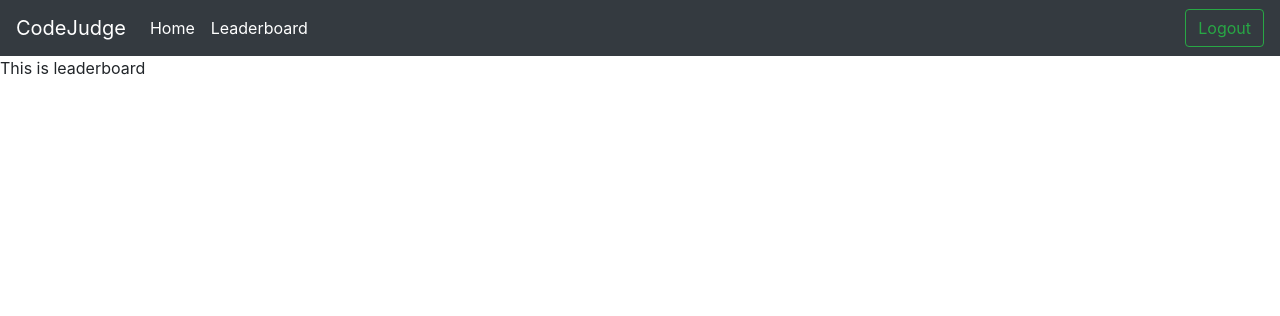
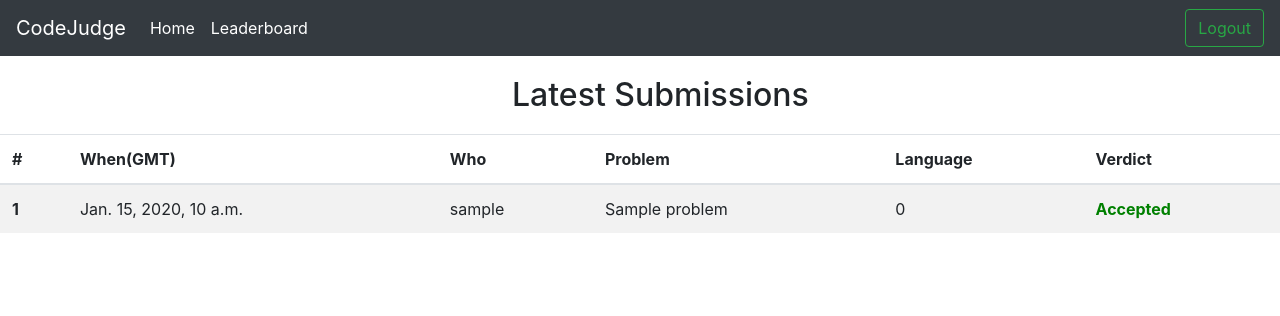
Before and after one commit to Vinamra-15/The-OJ, a Django app: page /leaderboard in a window 1280 px wide. Shown: the top 316 px of the page. Run offline with Django 4.2, Linux system fonts and the light colour scheme; a user stored in the database is signed in; tables that the repository leaves empty hold one stand-in row (values such as "Sample post").

Commit message:
updated leaderboard

```diff
--- a/codejudge/leaderboard/views.py
+++ b/codejudge/leaderboard/views.py
@@ -1,5 +1,7 @@
+import imp
 from django.shortcuts import render, redirect
 from django.contrib.auth import authenticate, login, logout
+from .models import Submission
 
 
 
@@ -7,4 +9,9 @@ from django.contrib.auth import authenticate, login, logout
 def leaderboard(request):
     if request.user.is_anonymous:
         return redirect("/login")
-    return render(request,'leaderboard.html')
+
+    submissions = Submission.objects.all().order_by('-submission_time')
+    context = {
+        'submissions':submissions
+    }
+    return render(request,'leaderboard.html',context)
--- a/codejudge/problem/views.py
+++ b/codejudge/problem/views.py
@@ -57,6 +57,7 @@ def problem(request,prob_id):
         # saving submissions to db if accepted
         if(filecmp.cmp(outputTestCasesFileName,returnedOutputTestCasesFileName)):
             submission = Submission(submitted_code = submittedCodeText,user=request.user,problem=problem,verdict='AC',submission_time=datetime.now())
+            print(submission.submission_time)
             submission.save()
         else:
             submission = Submission(submitted_code = submittedCodeText,user=request.user,problem=problem,verdict='WA',submission_time=datetime.now())
--- a/codejudge/templates/leaderboard.html
+++ b/codejudge/templates/leaderboard.html
@@ -1,3 +1,42 @@
 {% extends 'base.html' %}
 
-{% block body %}This is leaderboard{% endblock body %}
+{% block title %}Leaderboard{% endblock title %}
+{% block body %}
+<h2 style="margin-left:40vw; margin-top:20px; margin-bottom:20px;">Latest Submissions</h2>
+
+<table class="table table-striped m">
+  <thead>
+    <tr>
+      <th scope="col">#</th>
+      <th scope="col">When(GMT)</th>
+      <th scope="col">Who</th>
+      <th scope="col">Problem</th>
+      <th scope="col">Language</th>
+      <th scope="col">Verdict</th>
+
+
+    </tr>
+  </thead>
+  <tbody>
+    {%for sub in submissions%}
+    <tr>
+      <th scope="row">{{sub.id}}</th>
+      <td>{{ sub.submission_time }}</td>
+      <td>{{ sub.user.username }}</td>
+      <td>{{ sub.problem.name }}</td>
+      <td>{{ sub.compiler }}</td>
+
+      {% if sub.verdict == 'AC' %}
+        <td style="color: green"><strong>Accepted</strong></td>
+      {% else%}
+        <td style="color: red"><strong>Rejected</strong></td>
+
+      {% endif %}
+
+    </tr>
+    {% endfor %}
+
+  </tbody>
+</table>
+
+{% endblock body %}
```
